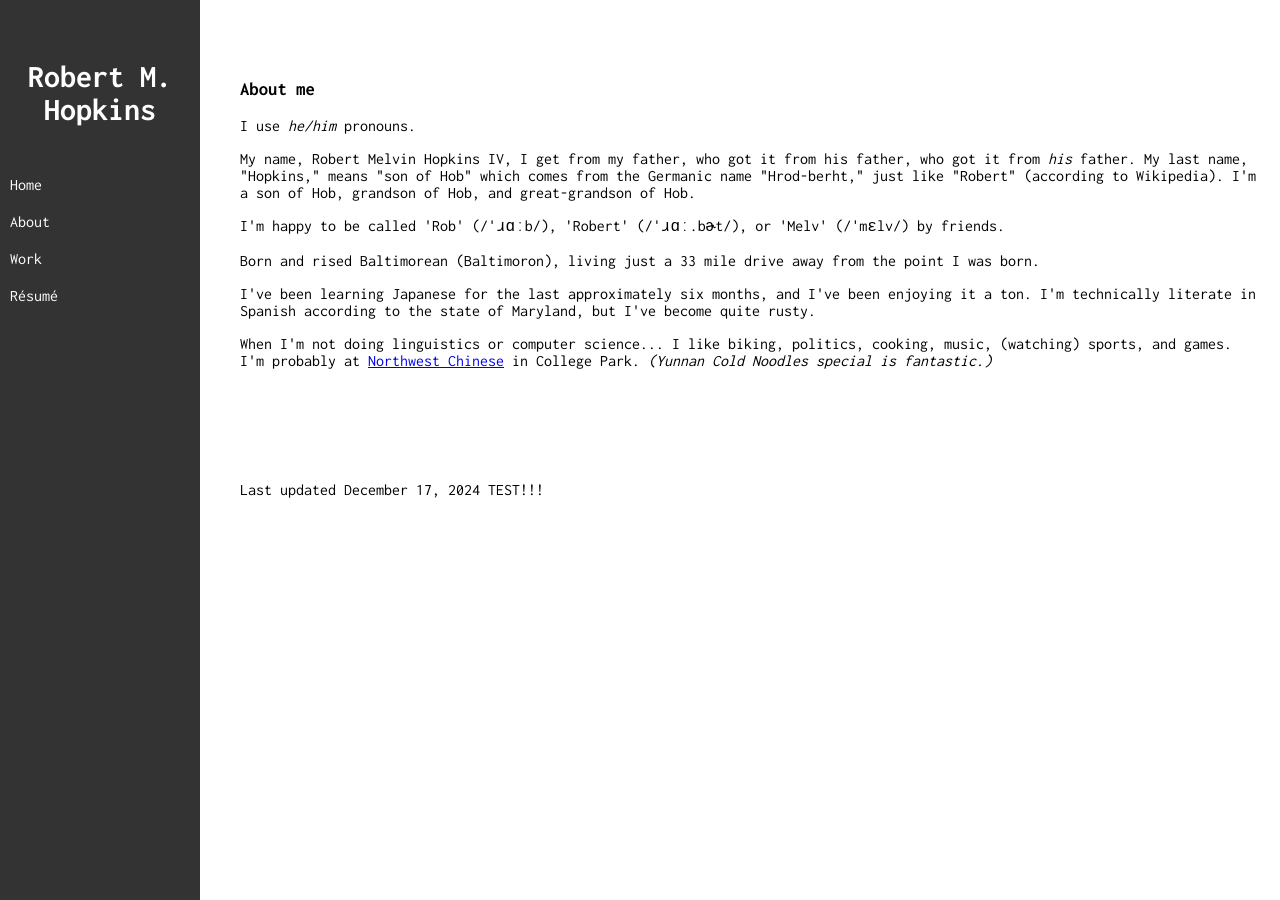
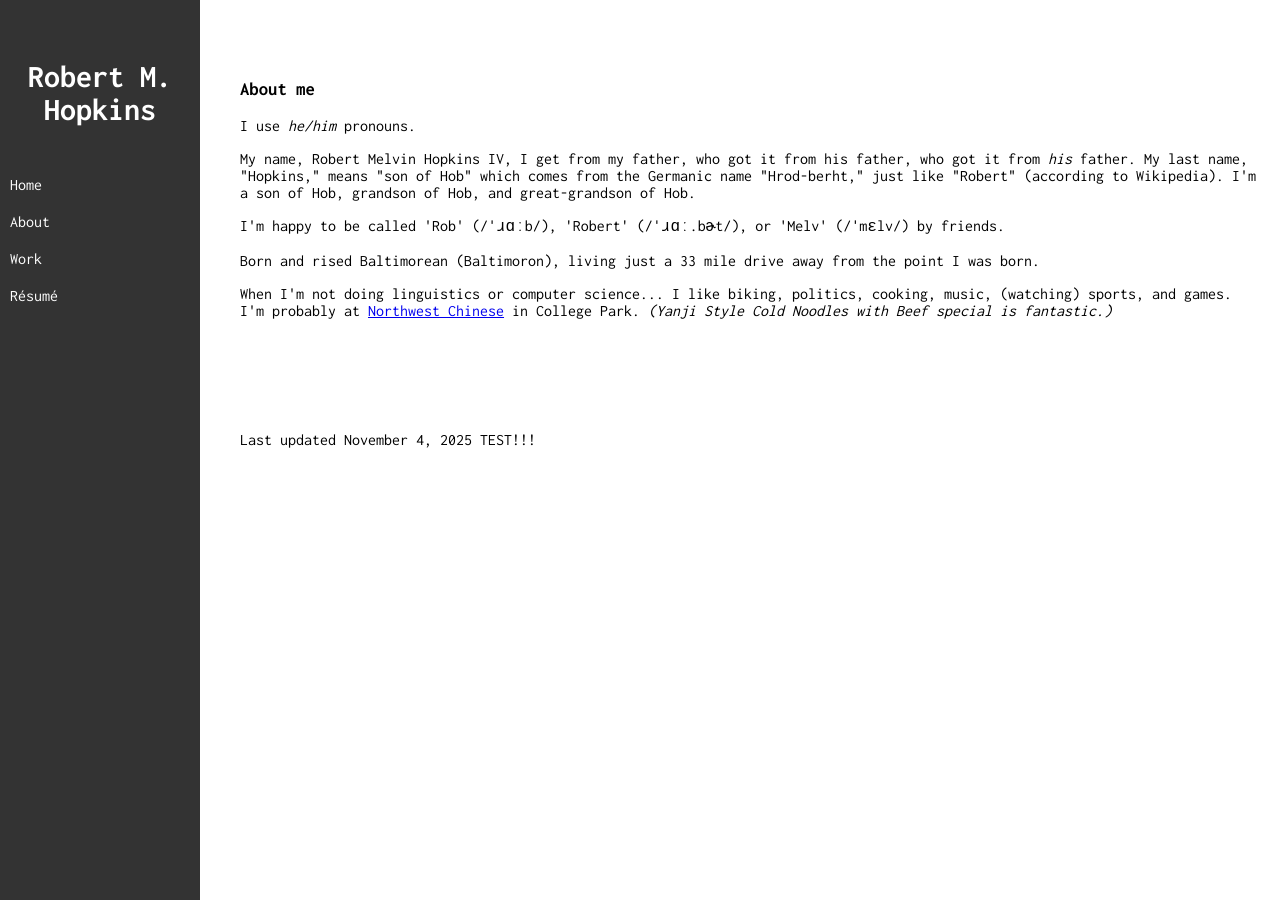
Before and after one commit to rmhopkins4/rmhopkins4.github.io, a Jekyll site: the page built from about.html, in a window 1280 px wide. Built offline with Jekyll 4.4.1, drawn with Linux system fonts in a browser that asks for light colours.

Commit message:
update formatting, update resume

```diff
--- a/_layouts/default.html
+++ b/_layouts/default.html
@@ -1,5 +1,5 @@
 ---
-last_modified: 2024-12-17T20:54:51-0500
+last_modified: 2025-11-04T23:14:09-0500
 ---
 <!DOCTYPE html>
 <html lang="en">
--- a/about.html
+++ b/about.html
@@ -1,6 +1,6 @@
 ---
 layout: default
-last_modified: 2024-12-17T20:54:51-0500
+last_modified: 2025-11-04T23:14:09-0500
 title: Robert M. Hopkins — About
 ---
 
@@ -26,20 +26,10 @@ title: Robert M. Hopkins — About
     from the point I was born.
   </p>
   <p>
-    I've been learning Japanese for the last approximately six months, and I've
-    been enjoying it a ton. I'm technically literate in Spanish according to the
-    state of Maryland, but I've become quite rusty.
-  </p>
-  <p>
     When I'm not doing linguistics or computer science... I like biking,
     politics, cooking, music, (watching) sports, and games. I'm probably at
-    <a
-      href="https://www.northwestchinesefood.com/"
-      title="Northwest Chinese"
-      target="_blank"
-      rel="noopener noreferrer"
-      >Northwest Chinese</a
-    >
-    in College Park. <i>(Yunnan Cold Noodles special is fantastic.)</i>
+    <a href="https://www.northwestchinesefood.com/" title="Northwest Chinese" target="_blank"
+      rel="noopener noreferrer">Northwest Chinese</a>
+    in College Park. <i>(Yanji Style Cold Noodles with Beef special is fantastic.)</i>
   </p>
 </div>
--- a/work.html
+++ b/work.html
@@ -1,6 +1,6 @@
 ---
 layout: default
-last_modified: 2024-12-17T20:54:51-0500
+last_modified: 2025-11-04T23:14:09-0500
 title: Robert M. Hopkins — Work
 ---
 
```
Also changed, not shown: index.html (+7 -16 lines), resume.html (+4 -14 lines), README.md, 1 other file.
